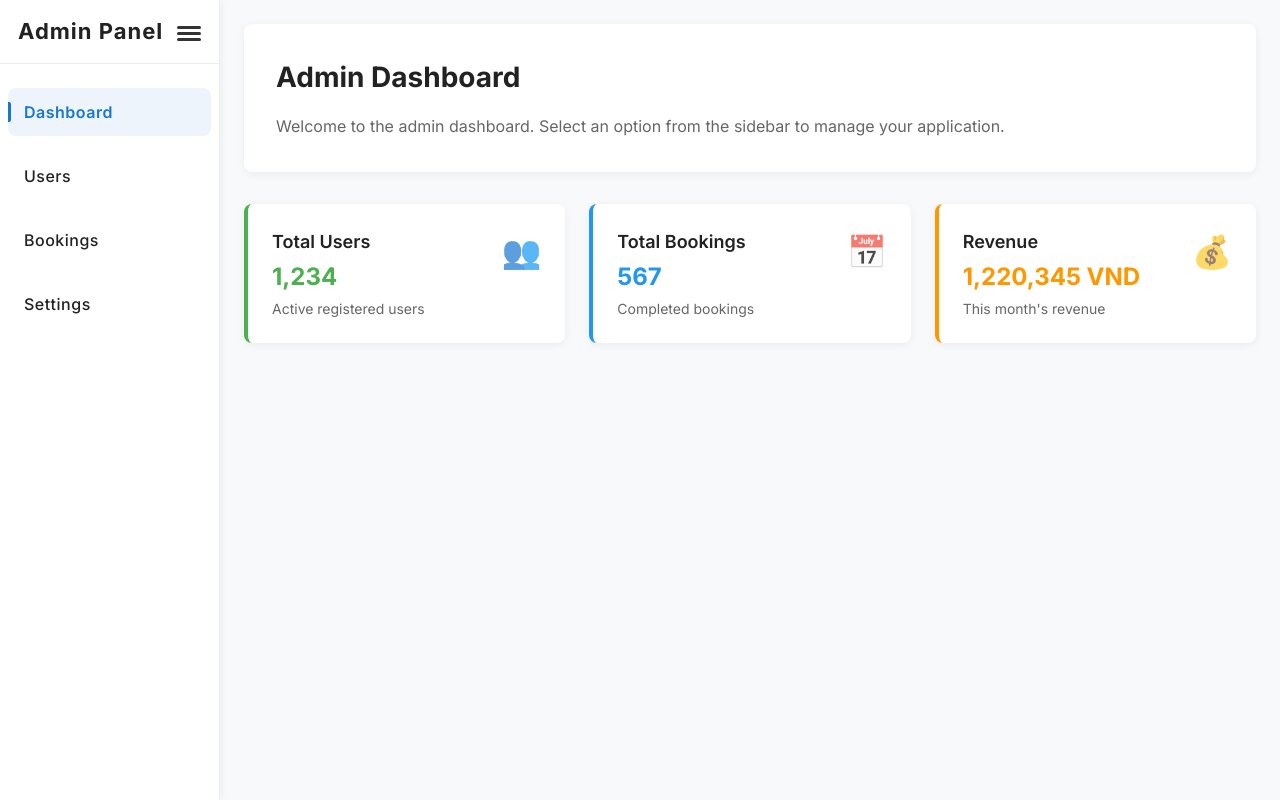
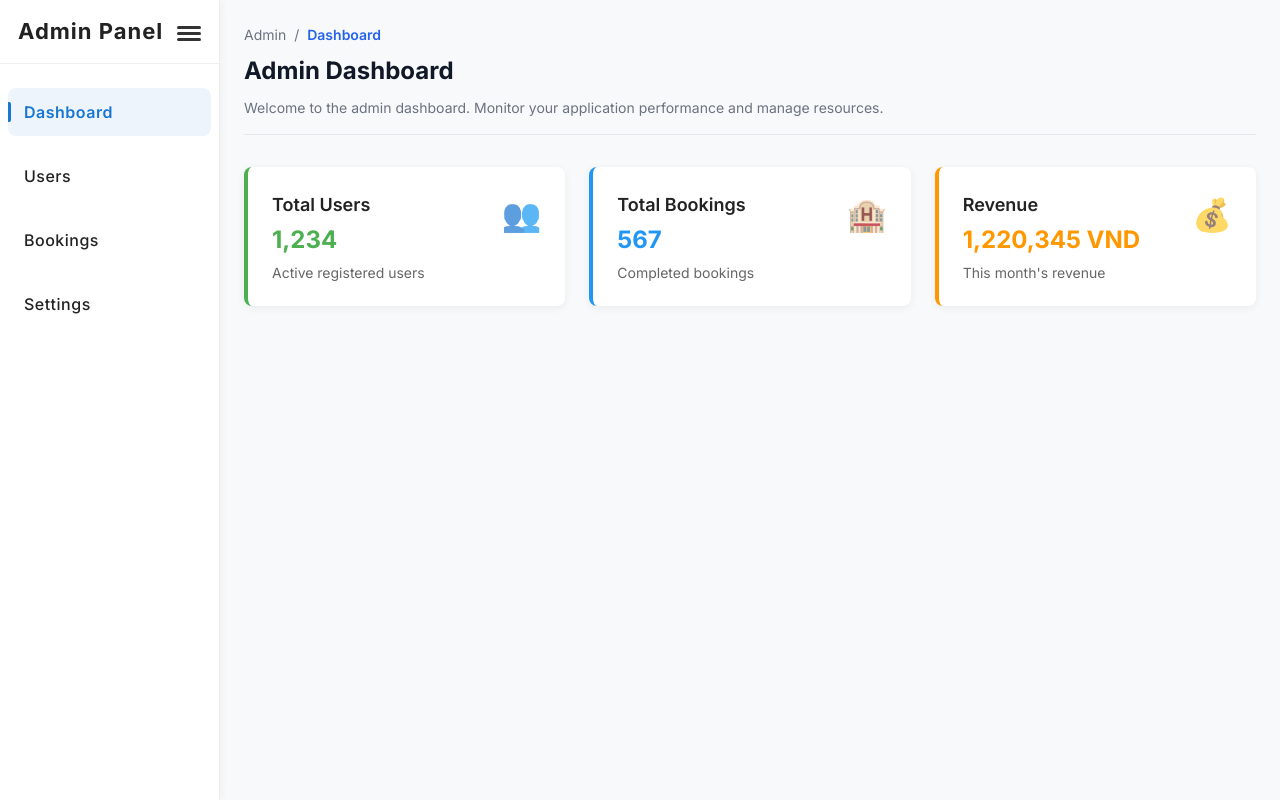
Before and after one commit to trv-hoang/hotelluxe, a React (Vite) app in the folder fe-app/: page /admin/dashboard in a window 1280 px wide. Built offline with nearby package versions, Linux system fonts and the light colour scheme; no server answers.

Commit message:
Update AdminApp

```diff
--- /dev/null
+++ b/fe-app/src/components/admin/AdminPageHeader.tsx
@@ -0,0 +1,74 @@
+import React from 'react';
+
+interface AdminPageHeaderProps {
+    title: string;
+    description?: string;
+    breadcrumb?: string;
+    children?: React.ReactNode;
+}
+
+const AdminPageHeader: React.FC<AdminPageHeaderProps> = ({
+    title,
+    description,
+    breadcrumb = title,
+    children
+}) => {
+    return (
+        <div style={{
+            marginBottom: '2rem',
+            paddingBottom: '1rem',
+            borderBottom: '1px solid #e5e7eb'
+        }}>
+            {/* Breadcrumb */}
+            <div style={{
+                display: 'flex',
+                alignItems: 'center',
+                gap: '0.5rem',
+                fontSize: '14px',
+                color: '#6b7280',
+                marginBottom: '0.5rem'
+            }}>
+                <span>Admin</span>
+                <span>/</span>
+                <span style={{ color: '#2563eb', fontWeight: '600' }}>{breadcrumb}</span>
+            </div>
+
+            {/* Title and Description */}
+            <div style={{
+                display: 'flex',
+                justifyContent: 'space-between',
+                alignItems: 'flex-start',
+                gap: '1rem'
+            }}>
+                <div>
+                    <h1 style={{
+                        margin: 0,
+                        fontSize: '24px',
+                        fontWeight: '700',
+                        color: '#111827'
+                    }}>
+                        {title}
+                    </h1>
+                    {description && (
+                        <p style={{
+                            margin: '0.5rem 0 0 0',
+                            color: '#6b7280',
+                            fontSize: '14px'
+                        }}>
+                            {description}
+                        </p>
+                    )}
+                </div>
+
+                {/* Action buttons area */}
+                {children && (
+                    <div style={{ display: 'flex', gap: '0.5rem', flexWrap: 'wrap' }}>
+                        {children}
+                    </div>
+                )}
+            </div>
+        </div>
+    );
+};
+
+export default AdminPageHeader;
--- a/fe-app/src/pages/admin/AdminDashboardPage.tsx
+++ b/fe-app/src/pages/admin/AdminDashboardPage.tsx
@@ -1,19 +1,15 @@
 import React from 'react';
 import AdminCard from '../../components/admin/AdminCard';
+import AdminPageHeader from '../../components/admin/AdminPageHeader';
 
 const AdminDashboardPage: React.FC = () => {
     return (
         <div>
-            <div style={{
-                background: '#fff',
-                borderRadius: 8,
-                padding: '2rem',
-                boxShadow: '0 2px 8px rgba(0,0,0,0.06)',
-                marginBottom: '2rem'
-            }}>
-                <h1 style={{ margin: '0 0 1rem 0', color: '#222', fontSize: 28, fontWeight: 700 }}>Admin Dashboard</h1>
-                <p style={{ margin: 0, color: '#666', fontSize: 16, lineHeight: 1.6 }}>Welcome to the admin dashboard. Select an option from the sidebar to manage your application.</p>
-            </div>
+            <AdminPageHeader
+                title="Admin Dashboard"
+                description="Welcome to the admin dashboard. Monitor your application performance and manage resources."
+                breadcrumb="Dashboard"
+            />
 
             <div style={{ display: 'grid', gridTemplateColumns: 'repeat(auto-fit, minmax(300px, 1fr))', gap: '1.5rem' }}>
                 <AdminCard
@@ -29,7 +25,7 @@ const AdminDashboardPage: React.FC = () => {
                     value="567"
                     description="Completed bookings"
                     color="#2196f3"
-                    icon="📅"
+                    icon="🏨"
                 />
 
                 <AdminCard
--- a/fe-app/src/pages/admin/BookingsPage.tsx
+++ b/fe-app/src/pages/admin/BookingsPage.tsx
@@ -1,25 +1,19 @@
 import React from 'react';
 import AdminCard from '../../components/admin/AdminCard';
 import AdminButton from '../../components/admin/AdminButton';
+import AdminPageHeader from '../../components/admin/AdminPageHeader';
 
 const BookingsPage: React.FC = () => (
     <div>
-        <div style={{
-            background: '#fff',
-            borderRadius: 8,
-            padding: '2rem',
-            boxShadow: '0 2px 8px rgba(0,0,0,0.06)',
-            marginBottom: '2rem'
-        }}>
-            <h1 style={{ margin: '0 0 1rem 0', color: '#222', fontSize: 28, fontWeight: 700 }}>Bookings Management</h1>
-            <p style={{ margin: '0 0 1.5rem 0', color: '#666', fontSize: 16, lineHeight: 1.6 }}>Manage all hotel bookings, reservations, and customer information.</p>
-
-            <div style={{ display: 'flex', gap: '1rem', flexWrap: 'wrap' }}>
-                <AdminButton variant="primary">Add New Booking</AdminButton>
-                <AdminButton variant="secondary">Export Data</AdminButton>
-                <AdminButton variant="success">Import Bookings</AdminButton>
-            </div>
-        </div>
+        <AdminPageHeader
+            title="Bookings Management"
+            description="Manage all hotel bookings, reservations, and customer information"
+            breadcrumb="Bookings"
+        >
+            <AdminButton variant="primary">Add New Booking</AdminButton>
+            <AdminButton variant="secondary">Export Data</AdminButton>
+            <AdminButton variant="success">Import Data</AdminButton>
+        </AdminPageHeader>
 
         <div style={{ display: 'grid', gridTemplateColumns: 'repeat(auto-fit, minmax(300px, 1fr))', gap: '1.5rem', marginBottom: '2rem' }}>
             <AdminCard
--- a/fe-app/src/pages/admin/SettingsPage.tsx
+++ b/fe-app/src/pages/admin/SettingsPage.tsx
@@ -2,6 +2,7 @@ import React, { useState } from 'react';
 import AdminCard from '../../components/admin/AdminCard';
 import AdminButton from '../../components/admin/AdminButton';
 import AdminInput from '../../components/admin/AdminInput';
+import AdminPageHeader from '../../components/admin/AdminPageHeader';
 
 const SettingsPage: React.FC = () => {
     const [settings, setSettings] = useState({
@@ -18,16 +19,15 @@ const SettingsPage: React.FC = () => {
 
     return (
         <div>
-            <div style={{
-                background: '#fff',
-                borderRadius: 8,
-                padding: '2rem',
-                boxShadow: '0 2px 8px rgba(0,0,0,0.06)',
-                marginBottom: '2rem'
-            }}>
-                <h1 style={{ margin: '0 0 1rem 0', color: '#222', fontSize: 28, fontWeight: 700 }}>Admin Settings</h1>
-                <p style={{ margin: 0, color: '#666', fontSize: 16, lineHeight: 1.6 }}>Configure your application settings and preferences.</p>
-            </div>
+            <AdminPageHeader
+                title="Admin Settings"
+                description="Configure your application settings and preferences"
+                breadcrumb="Settings"
+            >
+                <AdminButton variant="primary" onClick={handleSave}>Save Changes</AdminButton>
+                <AdminButton variant="secondary">Reset to Default</AdminButton>
+                <AdminButton variant="danger">Clear Cache</AdminButton>
+            </AdminPageHeader>
 
             <div style={{ display: 'grid', gridTemplateColumns: 'repeat(auto-fit, minmax(300px, 1fr))', gap: '1.5rem', marginBottom: '2rem' }}>
                 <AdminCard
@@ -121,12 +121,6 @@ const SettingsPage: React.FC = () => {
                         </select>
                     </div>
                 </div>
-
-                <div style={{ marginTop: '2rem', display: 'flex', gap: '1rem' }}>
-                    <AdminButton variant="primary" onClick={handleSave}>Save Changes</AdminButton>
-                    <AdminButton variant="secondary">Reset to Default</AdminButton>
-                    <AdminButton variant="danger">Clear Cache</AdminButton>
-                </div>
             </div>
         </div>
     );
--- a/fe-app/src/pages/admin/UsersPage.tsx
+++ b/fe-app/src/pages/admin/UsersPage.tsx
@@ -2,6 +2,7 @@ import React, { useState } from 'react';
 import AdminButton from '../../components/admin/AdminButton';
 import AdminModal from '../../components/admin/AdminModal';
 import AdminInput from '../../components/admin/AdminInput';
+import AdminPageHeader from '../../components/admin/AdminPageHeader';
 import '../../styles/_custom_checkbox.css';
 import avatar from '@/assets/user.jpg';
 
@@ -150,11 +151,20 @@ const UsersPage: React.FC = () => {
 
     return (
         <div>
-            <h1>Users Management</h1>
-            <div style={{ display: 'flex', flexWrap: 'wrap', gap: '1rem', alignItems: 'center', marginBottom: '1rem' }}>
+            <AdminPageHeader
+                title="Users Management"
+                description="Manage user accounts, roles and permissions"
+                breadcrumb="Users"
+            >
                 <AdminButton onClick={handleAddUser} variant="primary">
                     Add User
                 </AdminButton>
+                <AdminButton onClick={() => handleExportCSV()} variant="success">
+                    Export CSV
+                </AdminButton>
+            </AdminPageHeader>
+
+            <div style={{ display: 'flex', flexWrap: 'wrap', gap: '1rem', alignItems: 'center', marginBottom: '1rem' }}>
                 <input
                     type='text'
                     placeholder='Search by name, email, role...'
@@ -162,7 +172,6 @@ const UsersPage: React.FC = () => {
                     onChange={e => { setSearch(e.target.value); setCurrentPage(1); }}
                     style={{ padding: '8px', borderRadius: '4px', border: '1px solid #ddd', minWidth: '220px', background: '#fff', color: '#222' }}
                 />
-                <AdminButton onClick={() => handleExportCSV()} variant="success">Export CSV</AdminButton>
             </div>
 
             {notification && (
```
